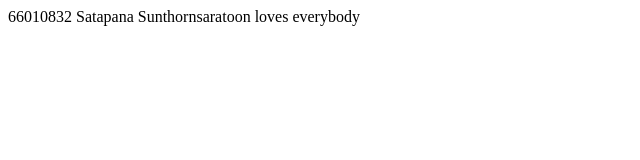
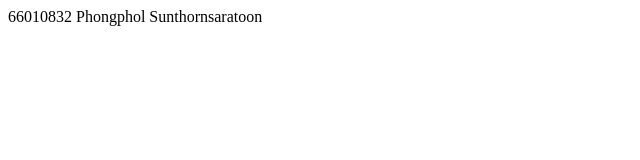
Before and after one commit to Atom11223344/git101, a plain HTML site: page index.html in a window 1280 px wide. Shown: the whole page, without its empty margins (0-640 px from the left). Drawn offline with Linux system fonts and the light colour scheme.

Commit message:
Update index.html

```diff
--- a/index.html
+++ b/index.html
@@ -6,6 +6,6 @@
     <title>Document</title>
 </head>
 <body>
-    66010832 Satapana Sunthornsaratoon loves everybody
+    66010832 Phongphol Sunthornsaratoon
 </body>
 </html>
```
